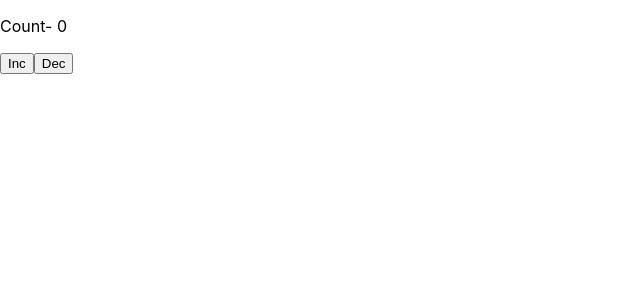
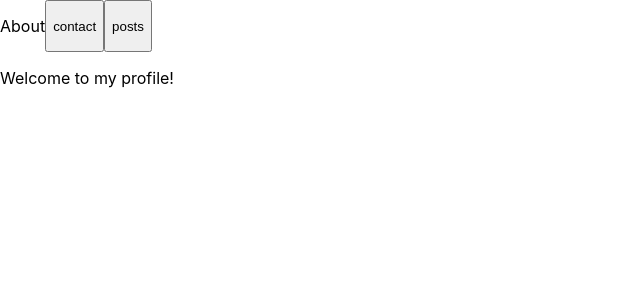
Before and after one commit to Reactjs-application/beta_react_features, a React (Create React App) app: page / in a window 1280 px wide. Shown: the top 300 px of the page, without its empty margins (0-640 px from the left). Built offline with nearby package versions, Linux system fonts and the light colour scheme.

Commit message:
completed useTransiton hook

```diff
--- /dev/null
+++ b/src/hooks/TransitionHook/index.js
@@ -0,0 +1,93 @@
+import React, { useState, memo, useTransition } from "react";
+
+var initialState = "about";
+
+export default function TransitionHook() {
+  const [isPending, startTransiton] = useTransition();
+  const [tab, setTab] = useState(initialState);
+
+  function selectTab(name) {
+    startTransiton(() => {
+      setTab(name);
+    });
+  }
+
+  return (
+    <div>
+      <div style={{ display: "flex" }}>
+        <TabButton
+          isActive={tab === "about"}
+          onClick={() => selectTab("about")}
+        >
+          About
+        </TabButton>
+        <TabButton
+          isActive={tab === "contact"}
+          onClick={() => selectTab("contact")}
+        >
+          contact
+        </TabButton>
+        <TabButton
+          isActive={tab === "posts"}
+          onClick={() => selectTab("posts")}
+        >
+          posts
+        </TabButton>
+      </div>
+
+      {isPending ? (
+        <p>Loading...</p>
+      ) : (
+        <>
+          {tab === "about" && <AboutTab />}
+          {tab === "contact" && <ContactTab />}
+          {tab === "posts" && <PostsTab />}
+        </>
+      )}
+    </div>
+  );
+}
+
+function TabButton({ children, isActive, onClick }) {
+  if (isActive) {
+    return <p>{children}</p>;
+  }
+
+  return <button onClick={() => onClick()}>{children}</button>;
+}
+
+function ContactTab() {
+  return (
+    <>
+      <p>You can find me online here:</p>
+      <ul>
+        <li>admin@mysite.com</li>
+        <li>+123456789</li>
+      </ul>
+    </>
+  );
+}
+
+function AboutTab() {
+  return <p>Welcome to my profile!</p>;
+}
+
+export const PostsTab = memo(function PostsTab() {
+  console.log("[ARTIFICIALLY SLOW] Rendering 500 <SlowPost />");
+
+  let items = [];
+
+  for (let i = 0; i < 500; i++) {
+    items.push(<SlowPost key={i} index={i} />);
+  }
+
+  return <ul className="items">{items}</ul>;
+});
+
+function SlowPost({ index }) {
+  let startTime = performance.now();
+
+  while (performance.now() - startTime < 1) {}
+
+  return <li className="item">Post # {index + 1}</li>;
+}
--- a/src/view/Hooks.js
+++ b/src/view/Hooks.js
@@ -1,6 +1,6 @@
 import React from "react";
-import ReducerHook from "../hooks/ReducerHook";
+import TransitionHook from "../hooks/TransitionHook";
 
 export default function Hooks() {
-  return <ReducerHook />;
+  return <TransitionHook />;
 }
```
